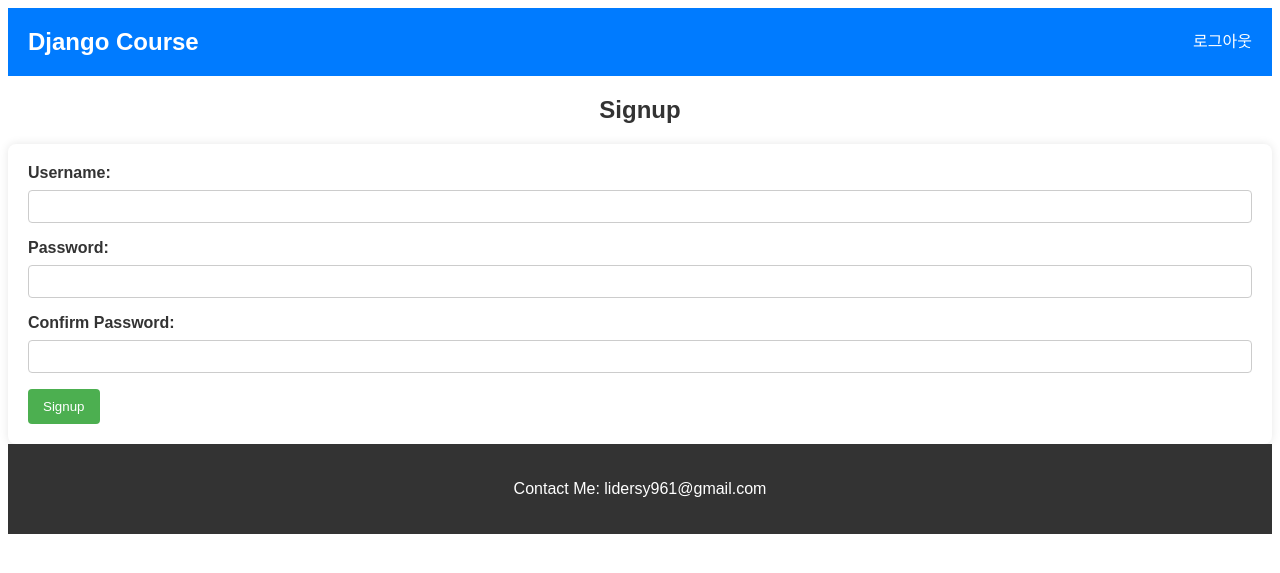
After one commit to updaun/django_course, a Django app: page /auth/signup/ in a window 1280 px wide. The commit adds this page. Shown: the top 573 px of the page. Run offline with Django 3.2, Linux system fonts and the light colour scheme; the visitor is signed in with stand-in values (Sample User, id 1).

Commit message:
[feat] signup, login, logout frontend

```diff
--- a/config/settings.py
+++ b/config/settings.py
@@ -158,8 +158,8 @@ REST_FRAMEWORK = {
 
 MY_NAME = "김민규"
 
-LOGIN_URL = "/api-auth/login/"
+LOGIN_URL = "/auth/login/"
 LOGIN_REDIRECT_URL = "/todo/list/"
-LOGOUT_REDIRECT_URL = "/api-auth/login/"
+LOGOUT_REDIRECT_URL = "/auth/login/"
 
 AUTH_USER_MODEL = "users.User"
--- a/config/urls.py
+++ b/config/urls.py
@@ -26,6 +26,7 @@ from . import views
 urlpatterns = [
     path('admin/', admin.site.urls),
     path("api/auth/", include("users.api_urls")),
+    path("auth/", include("users.urls")),
     path("api/blog/", include("blog.api_urls")),
     path("", views.hello_World),
     path("api/product/", include("product.api_urls")),
--- a/static/css/styles.css
+++ b/static/css/styles.css
@@ -112,7 +112,14 @@ h1 {
 .header .user-actions a {
     color: #fff;
     margin-left: 10px;
+    text-decoration: none;
     /* 로그인 버튼과 로그아웃 버튼 사이 여백 */
+}
+
+.header .user-actions a:hover {
+    text-decoration: underline;
+    cursor: pointer;
+    /* 호버 시 밑줄 표시 */
 }
 
 .footer {
@@ -124,6 +131,46 @@ h1 {
     /* 내부 여백 */
     text-align: center;
     /* 텍스트 가운데 정렬 */
+}
+
+h2 {
+    text-align: center;
+    color: #333;
+}
+
+#loginForm {
+    background-color: #fff;
+    padding: 20px;
+    border-radius: 8px;
+    box-shadow: 0 0 10px rgba(0, 0, 0, 0.1);
+}
+
+label {
+    display: block;
+    margin-bottom: 8px;
+    color: #333;
+}
+
+input {
+    width: 100%;
+    padding: 8px;
+    margin-bottom: 16px;
+    box-sizing: border-box;
+    border: 1px solid #ccc;
+    border-radius: 4px;
+}
+
+button {
+    background-color: #4caf50;
+    color: white;
+    padding: 10px 15px;
+    border: none;
+    border-radius: 4px;
+    cursor: pointer;
+}
+
+button:hover {
+    background-color: #45a049;
 }
 
 .footer a {
--- a/templates/header.html
+++ b/templates/header.html
@@ -2,9 +2,20 @@
     <h1>Django Course</h1>
     <div class="user-actions">
     {% if user.is_authenticated %}
-        <a href="/api-auth/logout/">로그아웃</a>
+        <a onclick="logout()">로그아웃</a>
     {% else %}
-    <a href="/api-auth/logout/">로그인</a>
+        <a href="/auth/login/">로그인</a>
     {% endif %}
     </div>
 </div>
+
+<script>
+
+    function logout() {
+        axiosInstance.get("/api/auth/logout/")
+        .then(function(response){
+            window.location.href = "/auth/login/"
+        })
+    }
+
+    </script>
--- /dev/null
+++ b/templates/users/signup.html
@@ -0,0 +1,56 @@
+{% extends "base.html" %}
+
+{% block content %}
+
+<h2>Signup</h2>
+
+  <form id="loginForm">
+    <label for="username">Username:</label>
+    <input type="text" id="username" name="username" required>
+
+    <br>
+
+    <label for="password">Password:</label>
+    <input type="password" id="password" name="password" required>
+
+    <br>
+
+    <label for="password">Confirm Password:</label>
+    <input type="password" id="password2" name="password2" required>
+
+    <br>
+
+    <button type="button" onclick="submitForm()">Signup</button>
+  </form>
+
+
+<script>
+
+function submitForm() {
+  var username = document.getElementById('username').value;
+  var password = document.getElementById('password').value;
+  var password2 = document.getElementById('password2').value;
+
+  var data = {
+    username: username,
+    password: password,
+    password2: password2,
+  };
+
+  axiosInstance.post('/api/auth/signup/', data)
+    .then(function (response) {
+
+      window.location.href = '/auth/login/';
+      // 여기에서 로그인 성공 시의 추가 작업을 수행할 수 있습니다.
+    })
+    .catch(function (error) {
+      // 서버 응답 실패 시 처리
+      console.error('Login failed:', error);
+        alert('Signup failed. Please try again.');
+      // 여기에서 로그인 실패 시의 추가 작업을 수행할 수 있습니다.
+    });
+}
+
+</script>
+
+{% endblock%}
--- a/users/apis.py
+++ b/users/apis.py
@@ -70,7 +70,7 @@ class LogoutAPI(APIView):
         from users.utils import decodeJWT
         user = decodeJWT(request.META.get("HTTP_AUTHORIZATION"))
         if user != "expired" and user != "decode_error" and user is not None:
-            Kwt.objects.filter(user=user).delete()
+            Jwt.objects.filter(user=user).delete()
 
         # session logout
         logout(request)
--- /dev/null
+++ b/users/urls.py
@@ -0,0 +1,7 @@
+from django.urls import path
+from users.views import *
+
+urlpatterns = [
+    path("login/", LoginView.as_view()),
+    path("signup/", SignupView.as_view()),
+]
--- a/users/views.py
+++ b/users/views.py
@@ -1,3 +1,12 @@
 from django.shortcuts import render
+from django.views import View
 
-# Create your views here.
+
+class LoginView(View):
+    def get(self, request):
+        return render(request, "users/login.html")
+
+
+class SignupView(View):
+    def get(self, request):
+        return render(request, "users/signup.html")
```
Also changed, not shown: templates/users/login.html (added, +51 -0 lines).
